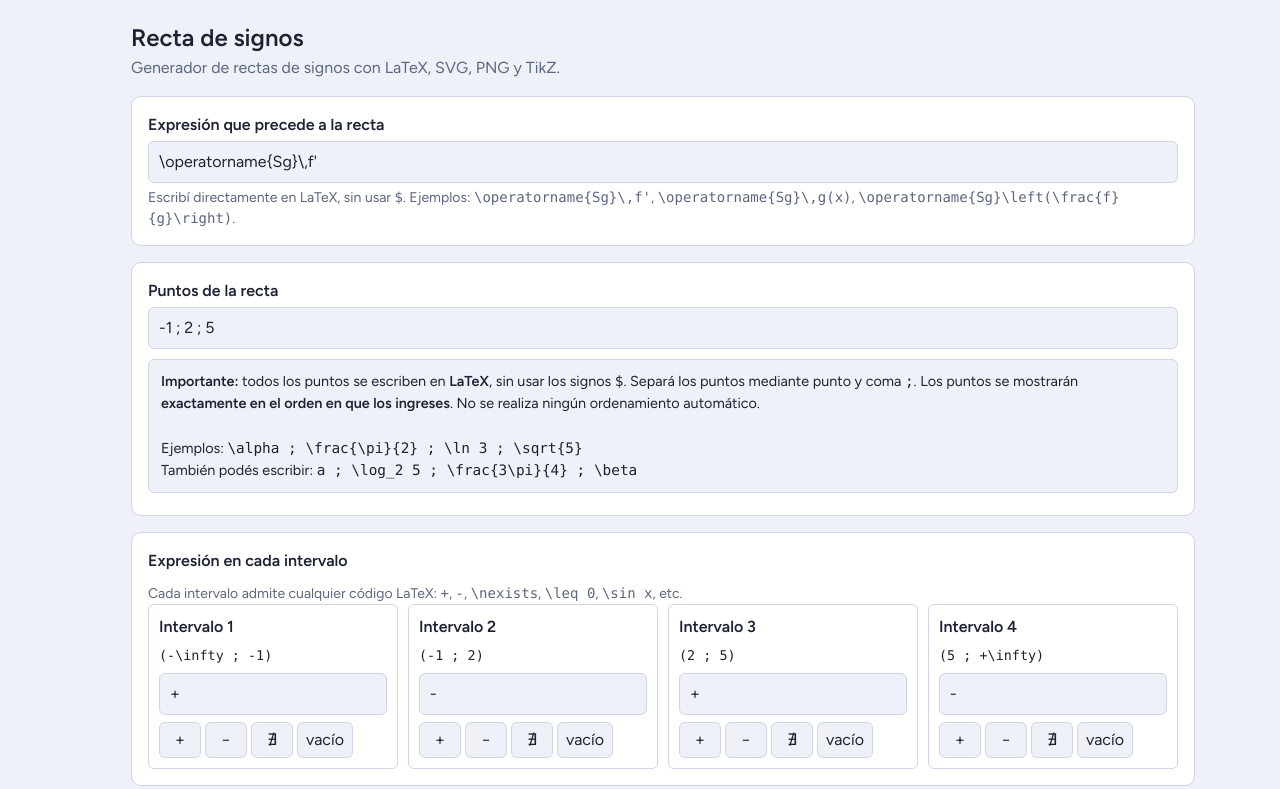
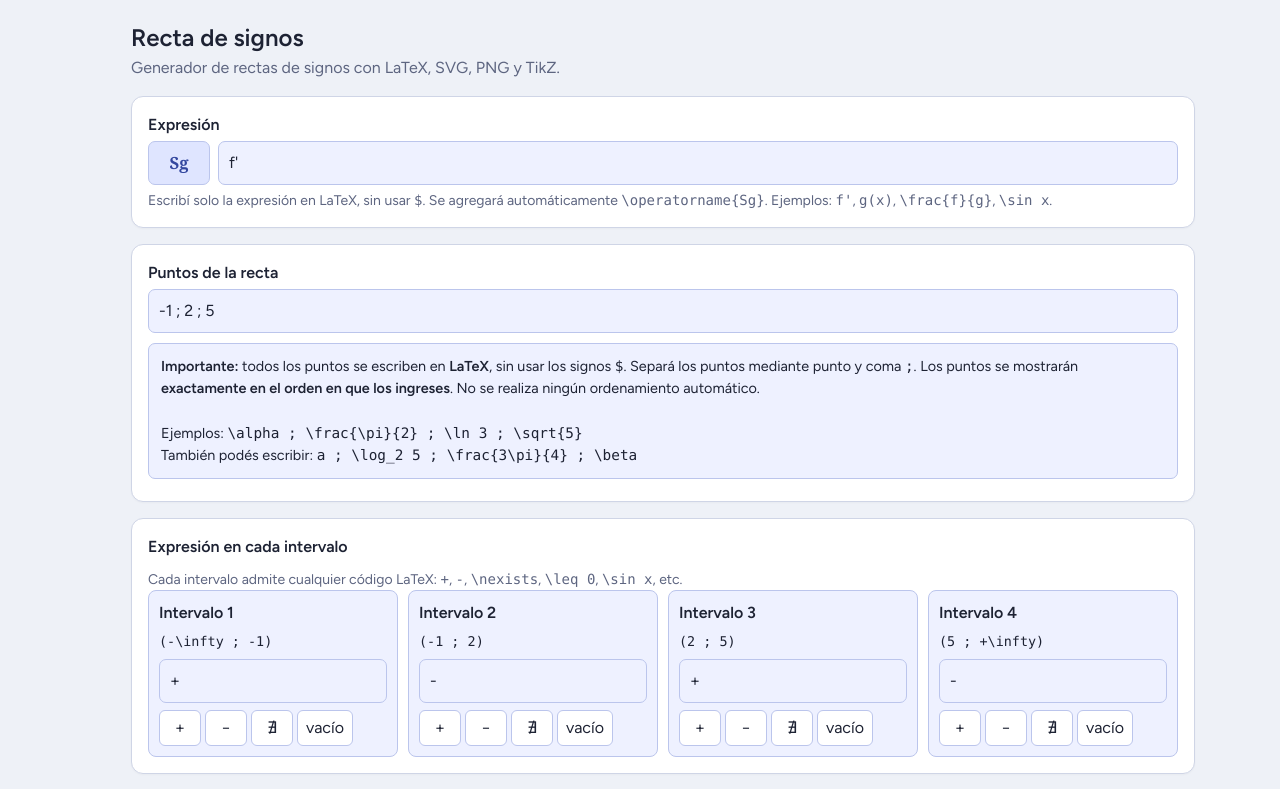
Before and after one commit to ridelgu/pruebas, a plain HTML site: page index.html in a window 1280 px wide. Shown: the top 789 px of the page. Drawn offline with nearby package versions, Linux system fonts and the light colour scheme.

Commit message:
Update index.html

```diff
--- a/index.html
+++ b/index.html
@@ -63,7 +63,11 @@ window.MathJax = {
   --text:#1d2233;
   --mute:#5d6580;
   --line:#cfd5e6;
-  --acc:#1f2a8a;
+  --acc:#4055b5;
+  --acc-dark:#33479f;
+  --acc-soft:#eef1ff;
+  --acc-soft-2:#dfe5ff;
+  --acc-border:#bbc5ec;
   --accfg:#ffffff;
   --danger:#b42318;
 
@@ -79,7 +83,11 @@ window.MathJax = {
     --text:#e6e9f7;
     --mute:#98a0c4;
     --line:#2e3560;
-    --acc:#a9b6ff;
+    --acc:#7f91ee;
+    --acc-dark:#6f80d8;
+    --acc-soft:#242b50;
+    --acc-soft-2:#303966;
+    --acc-border:#4b5790;
     --accfg:#12152a;
     --danger:#ff9a92;
 
@@ -149,9 +157,12 @@ section{
 
   border:1px solid var(--line);
 
-  border-radius:10px;
+  border-radius:12px;
 
   padding:16px;
+
+  box-shadow:
+    0 1px 2px rgba(0,0,0,.03);
 
 }
 
@@ -181,17 +192,25 @@ select{
 
   width:100%;
 
-  padding:8px 10px;
-
-  border:1px solid var(--line);
-
-  border-radius:6px;
-
-  background:var(--bg);
+  padding:9px 10px;
+
+  border:1px solid var(--acc-border);
+
+  border-radius:7px;
+
+  background:var(--acc-soft);
 
   color:var(--text);
 
   font:inherit;
+
+}
+
+
+input[type=text]:hover,
+select:hover{
+
+  border-color:var(--acc);
 
 }
 
@@ -213,7 +232,7 @@ button:focus-visible{
 
   font-size:.875rem;
 
-  margin-top:4px;
+  margin-top:5px;
 
 }
 
@@ -222,13 +241,13 @@ button:focus-visible{
 
   margin-top:10px;
 
-  padding:10px 12px;
-
-  border:1px solid var(--line);
-
-  border-radius:6px;
-
-  background:var(--bg);
+  padding:11px 12px;
+
+  border:1px solid var(--acc-border);
+
+  border-radius:7px;
+
+  background:var(--acc-soft);
 
   color:var(--text);
 
@@ -264,161 +283,251 @@ button:focus-visible{
 
 .cell{
 
-  border:1px solid var(--line);
+  border:1px solid var(--acc-border);
+
+  border-radius:8px;
+
+  padding:10px;
+
+  display:grid;
+
+  gap:7px;
+
+  background:var(--acc-soft);
+
+}
+
+
+.cell b{
+
+  font-weight:600;
+
+}
+
+
+.cell code{
+
+  font-family:ui-monospace,Consolas,monospace;
+
+  font-size:.84rem;
+
+  overflow-wrap:anywhere;
+
+}
+
+
+.quick{
+
+  display:flex;
+
+  gap:4px;
+
+  flex-wrap:wrap;
+
+}
+
+
+.quick button{
+
+  min-width:42px;
+
+  padding:5px 8px;
+
+  border:1px solid var(--acc-border);
+
+  background:var(--card);
+
+  color:var(--text);
 
   border-radius:6px;
 
+  font:inherit;
+
+  cursor:pointer;
+
+  transition:
+    background .15s ease,
+    border-color .15s ease,
+    transform .05s ease;
+
+}
+
+
+.quick button:hover{
+
+  background:var(--acc-soft-2);
+
+  border-color:var(--acc);
+
+}
+
+
+.quick button:active{
+
+  transform:translateY(1px);
+
+}
+
+
+.sg-input-row{
+
+  display:flex;
+
+  align-items:stretch;
+
+  gap:8px;
+
+}
+
+
+.sg-fixed{
+
+  display:flex;
+
+  align-items:center;
+
+  justify-content:center;
+
+  min-width:62px;
+
+  padding:8px 12px;
+
+  border:1px solid var(--acc-border);
+
+  border-radius:7px;
+
+  background:var(--acc-soft-2);
+
+  color:var(--acc-dark);
+
+  font-family:Georgia,"Times New Roman",serif;
+
+  font-weight:600;
+
+  font-size:1.05rem;
+
+}
+
+
+.sg-input-row input{
+
+  flex:1;
+
+}
+
+
+.prev{
+
+  overflow-x:auto;
+
+  min-height:160px;
+
+  padding:8px 0;
+
+}
+
+
+svg{
+
+  display:block;
+
+  margin:0 auto;
+
+  max-width:none;
+
+  color:var(--text);
+
+}
+
+
+textarea{
+
+  width:100%;
+
+  min-height:220px;
+
   padding:10px;
 
-  display:grid;
-
-  gap:7px;
-
-}
-
-
-.cell b{
+  border:1px solid var(--acc-border);
+
+  border-radius:7px;
+
+  background:var(--acc-soft);
+
+  color:var(--text);
+
+  font:13px/1.5 ui-monospace,Consolas,monospace;
+
+  resize:vertical;
+
+}
+
+
+.row{
+
+  display:flex;
+
+  gap:12px;
+
+  align-items:center;
+
+  flex-wrap:wrap;
+
+  margin-top:8px;
+
+}
+
+
+.row label{
+
+  display:inline-flex;
+
+  gap:6px;
+
+  align-items:center;
+
+  font-weight:400;
+
+  margin:0;
+
+}
+
+
+.btn{
+
+  padding:8px 16px;
+
+  border:0;
+
+  border-radius:7px;
+
+  background:var(--acc);
+
+  color:var(--accfg);
+
+  font:inherit;
 
   font-weight:600;
 
-}
-
-
-.cell code{
-
-  font-family:ui-monospace,Consolas,monospace;
-
-  font-size:.84rem;
-
-  overflow-wrap:anywhere;
-
-}
-
-
-.quick{
-
-  display:flex;
-
-  gap:4px;
-
-  flex-wrap:wrap;
-
-}
-
-
-.quick button{
-
-  min-width:42px;
-
-  padding:5px 8px;
-
-  border:1px solid var(--line);
-
-  background:var(--bg);
-
-  color:var(--text);
-
-  border-radius:6px;
-
-  font:inherit;
-
   cursor:pointer;
 
-}
-
-
-.prev{
-
-  overflow-x:auto;
-
-  min-height:160px;
-
-}
-
-
-svg{
-
-  display:block;
-
-  margin:0 auto;
-
-  max-width:none;
-
-  color:var(--text);
-
-}
-
-
-textarea{
-
-  width:100%;
-
-  min-height:220px;
-
-  padding:10px;
-
-  border:1px solid var(--line);
-
-  border-radius:6px;
-
-  background:var(--bg);
-
-  color:var(--text);
-
-  font:13px/1.5 ui-monospace,Consolas,monospace;
-
-  resize:vertical;
-
-}
-
-
-.row{
-
-  display:flex;
-
-  gap:12px;
-
-  align-items:center;
-
-  flex-wrap:wrap;
-
-  margin-top:8px;
-
-}
-
-
-.row label{
-
-  display:inline-flex;
-
-  gap:6px;
-
-  align-items:center;
-
-  font-weight:400;
-
-  margin:0;
-
-}
-
-
-.btn{
-
-  padding:8px 16px;
-
-  border:0;
-
-  border-radius:6px;
-
-  background:var(--acc);
-
-  color:var(--accfg);
-
-  font:inherit;
-
-  font-weight:600;
-
-  cursor:pointer;
+  transition:
+    background .15s ease,
+    transform .05s ease;
+
+}
+
+
+.btn:hover{
+
+  background:var(--acc-dark);
+
+}
+
+
+.btn:active{
+
+  transform:translateY(1px);
 
 }
 
@@ -465,26 +574,41 @@ textarea{
   <section>
 
     <label for="leftExpr">
-      Expresión que precede a la recta
+      Expresión
     </label>
+
+
+    <div class="sg-input-row">
+
+      <div class="sg-fixed">
+        Sg
+      </div>
+
 
       <input
         type="text"
         id="leftExpr"
-      value="\operatorname{Sg}\,f'"
+        value="f'"
         autocomplete="off"
         spellcheck="false"
       >
 
+    </div>
+
+
     <div class="hint">
 
-      Escribí directamente en LaTeX, sin usar
+      Escribí solo la expresión en LaTeX, sin usar
       <code>$</code>.
 
+      Se agregará automáticamente
+      <code>\operatorname{Sg}</code>.
+
       Ejemplos:
-      <code>\operatorname{Sg}\,f'</code>,
-      <code>\operatorname{Sg}\,g(x)</code>,
-      <code>\operatorname{Sg}\left(\frac{f}{g}\right)</code>.
+      <code>f'</code>,
+      <code>g(x)</code>,
+      <code>\frac{f}{g}</code>,
+      <code>\sin x</code>.
 
     </div>
 
@@ -578,6 +702,7 @@ textarea{
 
     </div>
 
+
     <div
       class="grid"
       id="intervals"
@@ -588,7 +713,7 @@ textarea{
 
 
   <!-- =====================================================
-       SOBRE LOS PUNTOS 2
+       SOBRE LOS PUNTOS
        ===================================================== -->
 
   <section>
@@ -609,6 +734,7 @@ textarea{
 
     </div>
 
+
     <div
       class="grid"
       id="tops"
@@ -627,6 +753,7 @@ textarea{
     <h2>
       Vista previa
     </h2>
+
 
     <div
       class="prev"
@@ -1496,6 +1623,33 @@ async function mathFragment(
 
 
 /* =========================================================
+   EXPRESIÓN IZQUIERDA COMPLETA
+   ========================================================= */
+
+function fullLeftExpression(){
+
+  const expr =
+    $('leftExpr')
+      .value
+      .trim();
+
+
+  if(
+    expr
+  ){
+
+    return `\\operatorname{Sg}\\,${expr}`;
+
+  }
+
+
+  return '\\operatorname{Sg}';
+
+}
+
+
+
+/* =========================================================
    RENDER PRINCIPAL
    ========================================================= */
 
@@ -1642,6 +1796,7 @@ async function render(){
     >`;
 
 
+
 /* =========================================================
    DEFINICIÓN DE LA FLECHA
    ========================================================= */
@@ -1683,14 +1838,13 @@ async function render(){
   `;
 
 
+
 /* =========================================================
-   EXPRESIÓN IZQUIERDA
+   SG + EXPRESIÓN
    ========================================================= */
 
   const left =
-    $('leftExpr')
-      .value
-      .trim();
+    fullLeftExpression();
 
 
   svg +=
@@ -1709,8 +1863,9 @@ async function render(){
     );
 
 
+
 /* =========================================================
-   RECTA CON FLECHA A LA DERECHA
+   RECTA CON FLECHA
    ========================================================= */
 
   svg += `
@@ -1734,6 +1889,7 @@ async function render(){
     />
 
   `;
+
 
 
 /* =========================================================
@@ -1815,6 +1971,7 @@ async function render(){
     }
 
   }
+
 
 
 /* =========================================================
@@ -2014,9 +2171,7 @@ function generateTikz(){
 
 
   const left =
-    $('leftExpr')
-      .value
-      .trim();
+    fullLeftExpression();
 
 
   if(
@@ -2031,10 +2186,6 @@ function generateTikz(){
 
   }
 
-
-/* =========================================================
-   RECTA TIKZ CON FLECHA
-   ========================================================= */
 
   t.push(
 
@@ -2212,7 +2363,6 @@ async ()=>{
 
     ta.select();
 
-
     document.execCommand(
       'copy'
     );
```
Lines whose indentation alone changed are shown as unchanged.
